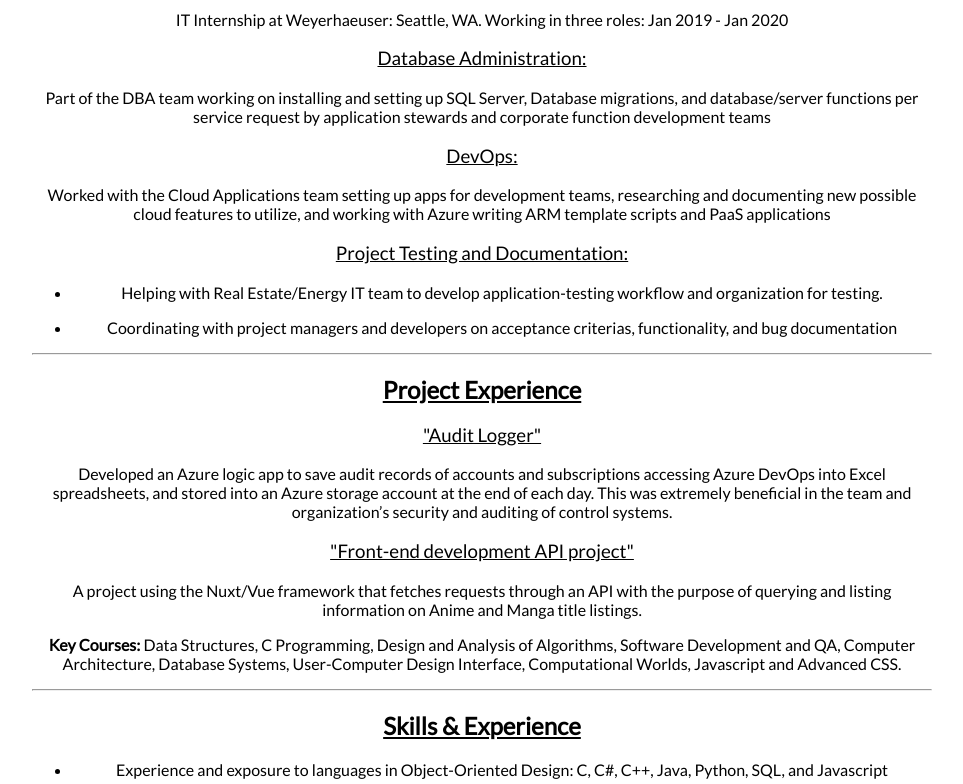
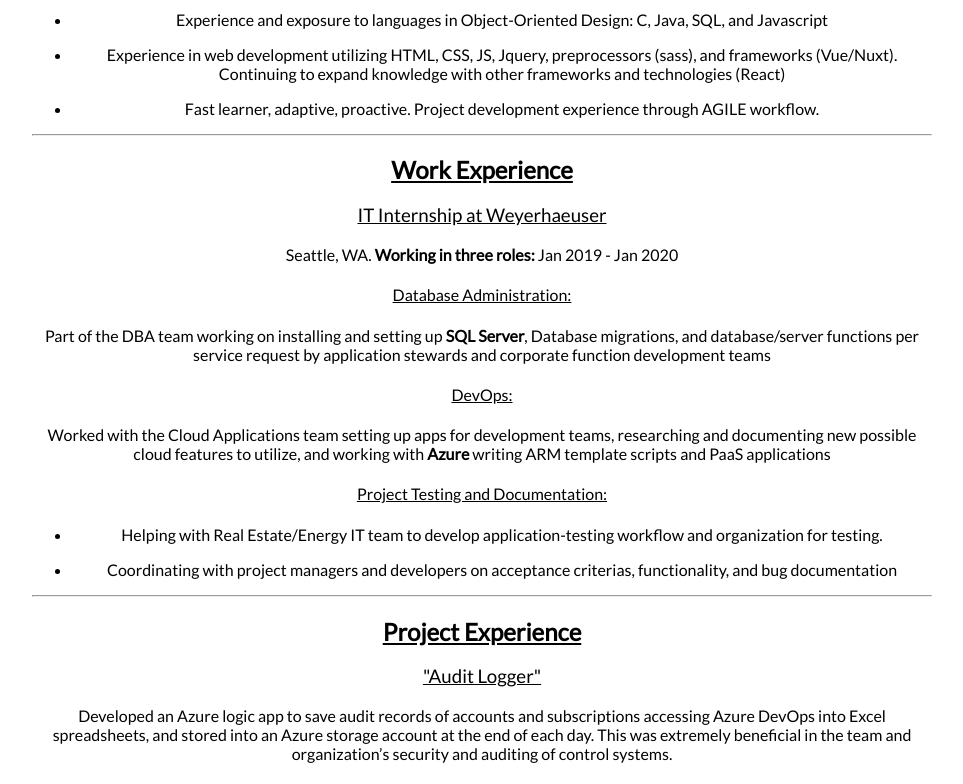
Before and after one commit to aminoo10/portfolio-site, a React (Create React App) app: page /resume in a window 1280 px wide. Shown: the part 840-1624 px from the top of the page, without its empty margins (158-1121 px from the left). Built offline with nearby package versions, Linux system fonts and the light colour scheme.

Commit message:
revised about page and resume page

```diff
--- a/src/About.js
+++ b/src/About.js
@@ -10,7 +10,11 @@
 
       <h1>About Me</h1>
       <img src="/images/me.jpg" alt="me wearing cool sunglasses" title="me wearing cool sunglasses"/>
-      <p>Ashcon Minoo was born in June 1995, he graduated with a degree in <strong><i>Computer Science and Systems</i></strong> from the <i>University of Washington Tacoma</i> in 2017. During the COVID-19 Pandemic Ashcon got a certificate from the same school for <strong><i>FRONT-END DEVELOPMENT WITH HTML, CSS and JAVASCRIPT</i></strong>. Working on and off with freelance art in between jobs, and currently studying to learn more abaout front-end Development and design.<br/><br/> Ashcon loves to draw and has a great interest in art, animation, cartoons, comics, and movies. He also considers himself a hardcore gamer, with his favorite games being: Super Smash Brothers Melee, Quake 3 Arena, and Dark Souls. His favorite game of all time is Super Metroid for the Super Nintendo Entertainment System</p>
+      <p>Ashcon Minoo was born in June 1995, he graduated with a degree in <strong><i>Computer Science and Systems</i></strong> from the <i>University of Washington Tacoma</i> in 2017.
+      During the COVID-19 Pandemic Ashcon got a certificate from the same school for <strong><i>FRONT-END DEVELOPMENT WITH HTML, CSS and JAVASCRIPT</i></strong>.
+      Has worked in freelance art, and currently studying to learn more about Front-End Development and Design.<br/><br/>
+      Ashcon enjoys drawing as a hobby and enjoys animation, cartoons, comics, and movies.</p>
+
       <img src="/images/more.jpg" alt="harajuku" title="trapped within the system"/>
     </div>
     );
--- a/src/Resume.js
+++ b/src/Resume.js
@@ -13,13 +13,21 @@
         <p><i>University of Washington Tacoma - <strong>Bachelor of Science in Computer Science &amp; Systems</strong></i></p>
         <p><i>University of Washington - <strong>Certificate in Front-End Web Development</strong></i></p>
         <hr />
+        <h2>Skills &amp; Experience</h2>
+        <ul>
+          <li><p>Experience and exposure to languages in Object-Oriented Design: C, Java, SQL, and Javascript</p></li>
+          <li><p>Experience in web development utilizing HTML, CSS, JS, Jquery, preprocessors (sass), and frameworks (Vue/Nuxt). Continuing to expand knowledge with other frameworks and technologies (React)</p></li>
+          <li><p>Fast learner, adaptive, proactive. Project development experience through AGILE workflow.</p></li>
+        </ul>
+        <hr />
         <h2>Work Experience</h2>
-        <p>IT Internship at Weyerhaeuser: Seattle, WA. Working in three roles: Jan 2019 - Jan 2020</p>
-        <h3>Database Administration:</h3>
-        <p>Part of the DBA team working on installing and setting up SQL Server, Database migrations, and database/server functions per service request by application stewards and corporate function development teams</p>
-        <h3>DevOps:</h3>
-        <p>Worked with the Cloud Applications team setting up apps for development teams, researching and documenting new possible cloud features to utilize, and working with Azure writing ARM template scripts and PaaS applications</p>
-        <h3>Project Testing and Documentation:</h3>
+        <h3>IT Internship at Weyerhaeuser</h3>
+        <p>Seattle, WA.  <strong>Working in three roles:</strong> Jan 2019 - Jan 2020</p>
+        <h4>Database Administration:</h4>
+        <p>Part of the DBA team working on installing and setting up <strong>SQL Server</strong>, Database migrations, and database/server functions per service request by application stewards and corporate function development teams</p>
+        <h4>DevOps:</h4>
+        <p>Worked with the Cloud Applications team setting up apps for development teams, researching and documenting new possible cloud features to utilize, and working with <strong>Azure</strong> writing ARM template scripts and PaaS applications</p>
+        <h4>Project Testing and Documentation:</h4>
         <ul>
           <li><p>Helping with Real Estate/Energy IT team to develop application-testing workflow and organization for testing.</p> </li>
           <li><p>Coordinating with project managers and developers on acceptance criterias, functionality, and bug documentation</p></li>
@@ -29,15 +37,8 @@
         <h3>"Audit Logger"</h3>
         <p>Developed an Azure logic app to save audit records of accounts and subscriptions accessing Azure DevOps into Excel spreadsheets, and stored into an Azure storage account at the end of each day. This was extremely beneficial in the team and organization’s security and auditing of control systems.</p>
         <h3>"Front-end development API project"</h3>
-        <p>A project using the Nuxt/Vue framework that fetches requests through an API with the purpose of querying and listing information on Anime and Manga title listings.</p>
-        <p><strong>Key Courses:</strong> Data Structures, C Programming, Design and Analysis of Algorithms, Software Development and QA, Computer Architecture, Database Systems, User-Computer Design Interface, Computational Worlds, Javascript and Advanced CSS.</p>
-        <hr />
-        <h2>Skills &amp; Experience</h2>
-        <ul>
-          <li><p>Experience and exposure to languages in Object-Oriented Design: C, C#, C++, Java, Python, SQL, and Javascript</p></li>
-          <li><p>Experience in web development utilizing HTML, CSS, JS, Jquery, preprocessors (sass), and frameworks (Vue/Nuxt). Continuing to expand knowledge with other frameworks and technologies (React)</p></li>
-          <li><p>Fast learner, adaptive, focused on efficiency. Project development experience through AGILE workflow.</p></li>
-        </ul>
+        <p>A project using the <strong>Nuxt/Vue framework, Javascript, HTML, CSS</strong> that fetches requests through an API with the purpose of querying and listing information on Anime and Manga title listings.</p>
+        <p><strong>Key Courses:</strong> Data Structures, <strong>C Programming</strong>, Design and Analysis of Algorithms, <strong>Software Development and QA, Database Systems</strong>, User-Computer Design Interface, Computational Worlds, <strong>Javascript and Advanced CSS.</strong></p>
       </div>}
       { usePDF && <div className="pdf-resume">
         <iframe title="My Resume" src={`${PDF}#toolbar=0&navpanes=0&scrollbar=0`} width="65%" height="1070px"> </iframe>
--- a/src/styles/index.scss
+++ b/src/styles/index.scss
@@ -136,6 +136,10 @@
     text-decoration: underline;
   }
 
+  h4 {
+    font-weight: normal;
+  }
+
   h3 {
     font-weight: normal;
   }
```
